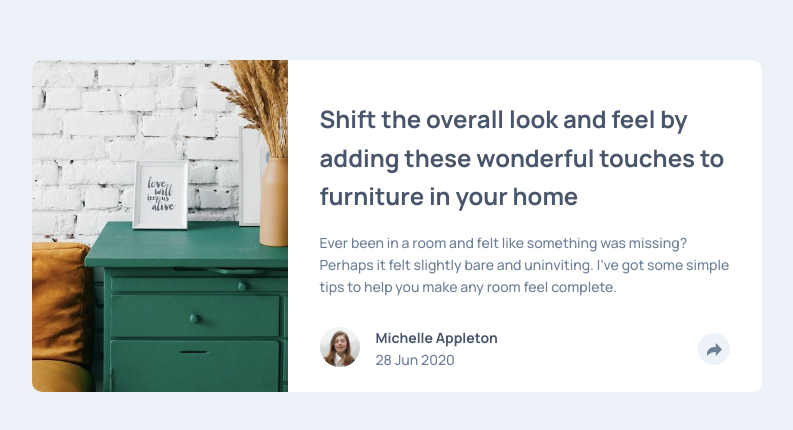
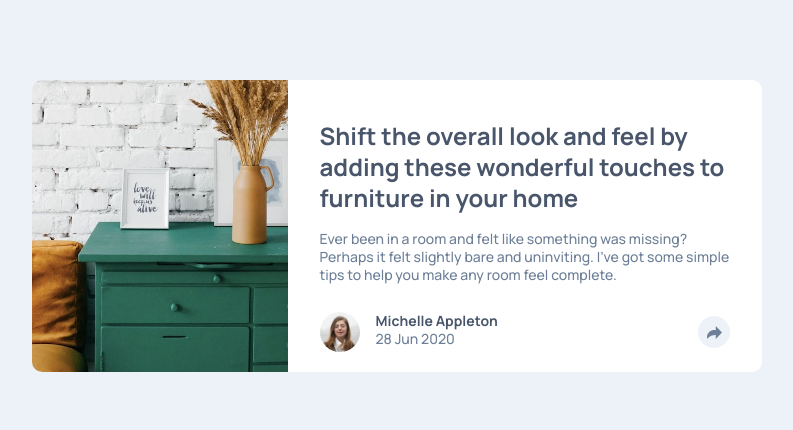
Before and after one commit to kcde/article-component, a plain HTML site: page index.html in a window 1280 px wide. Shown: the part 174-604 px from the top of the page, without its empty margins (243-1036 px from the left). Drawn offline with Linux system fonts and the light colour scheme.

Commit message:
line height adjust

```diff
--- a/styles/styles.css
+++ b/styles/styles.css
@@ -43,7 +43,7 @@
 
 body {
     font-family: 'Manrope', sans-serif;
-    line-height: 1.6;
+    line-height: 1.3;
     font-size: 14px;
     font-weight: 500;
     background-color: var(--light-gray-blue);
@@ -80,7 +80,7 @@ img {
 }
 
 .article-content h1 {
-    font-size: 24px;
+    font-size: 1.5rem;
 
     color: var(--dark-gray-blue);
     margin-bottom: 16px;
```
